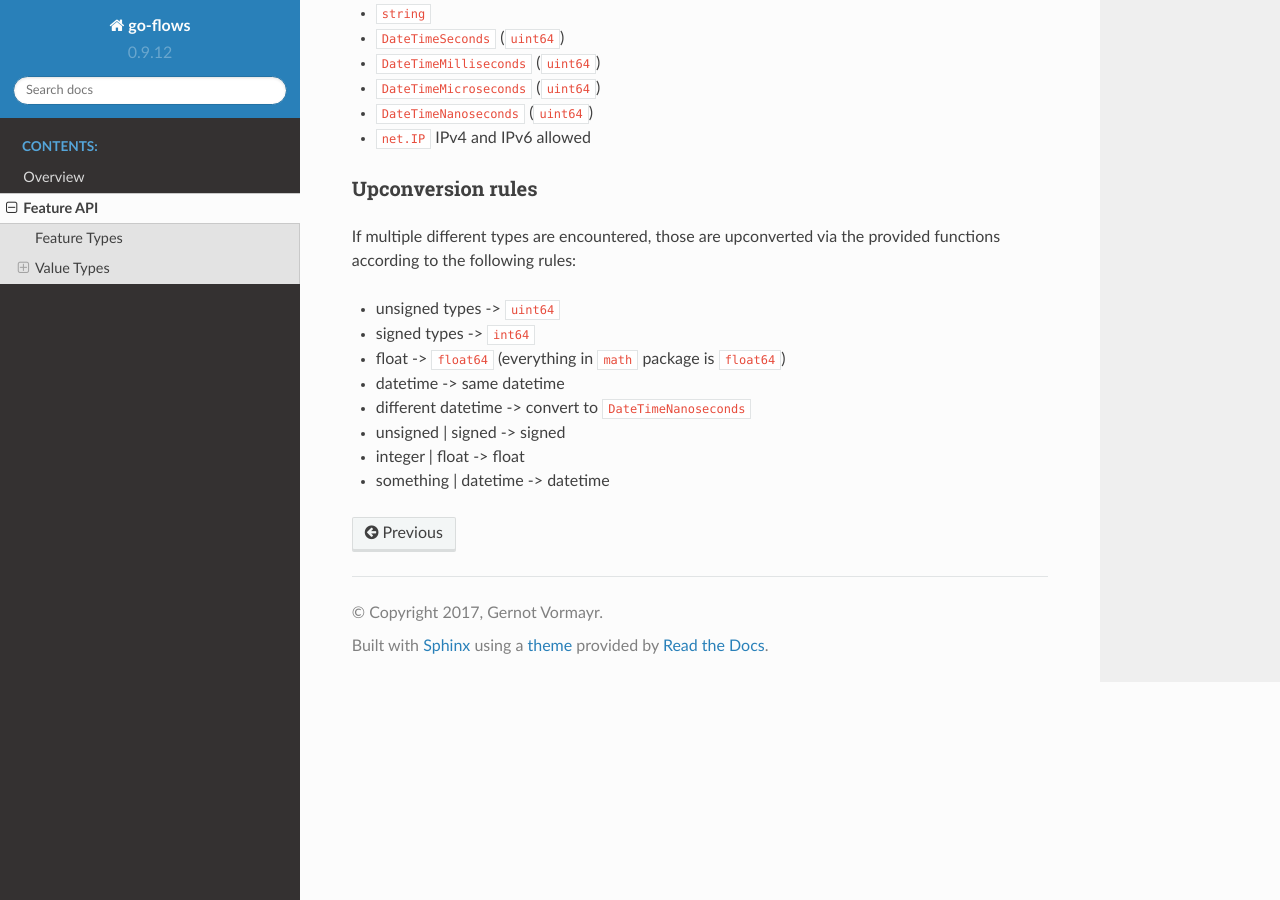
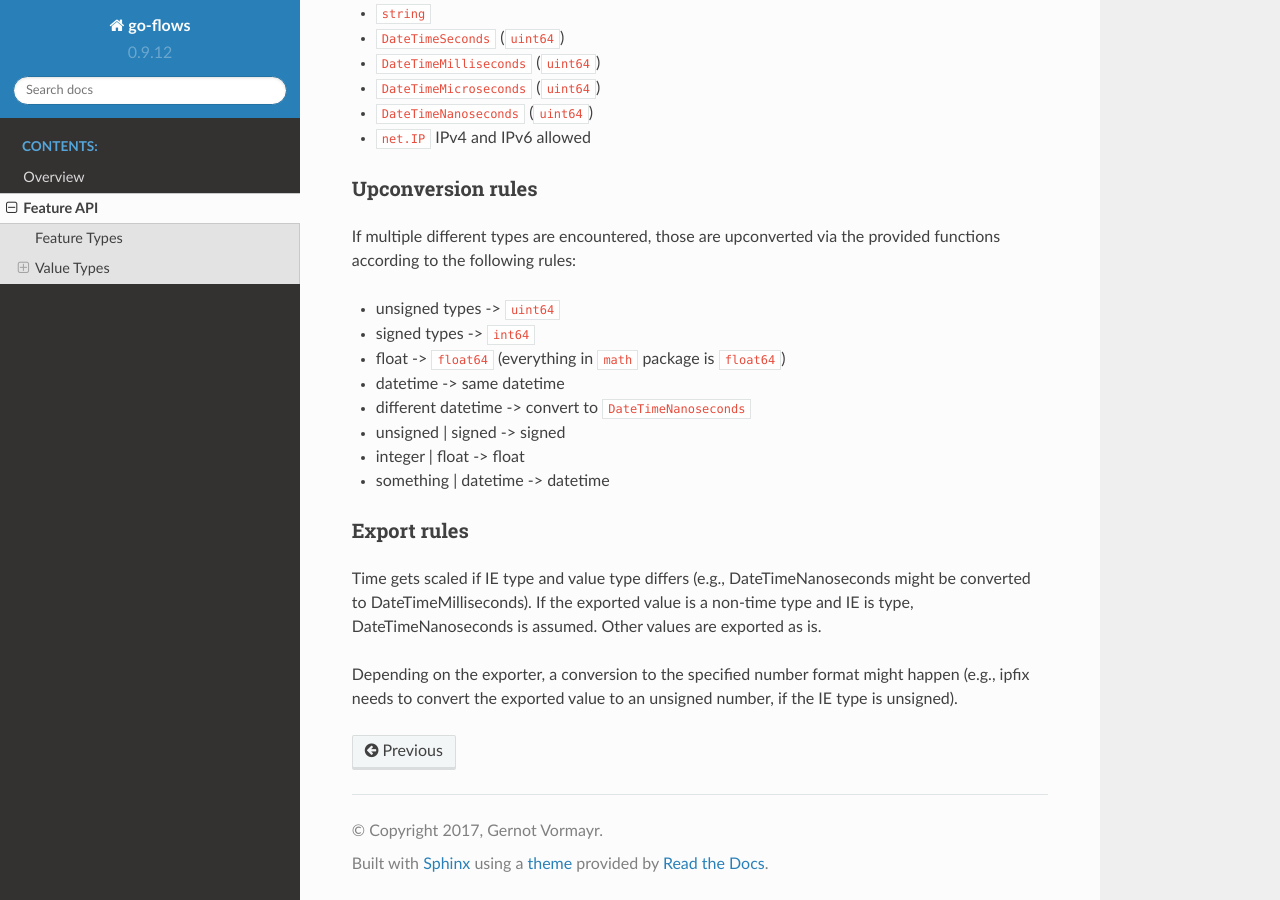
Before and after one commit to CN-TU/go-flows, a Sphinx documentation site: the page built from doc/featureapi.rst, in a window 1280 px wide and 900 px high, scrolled down 1208 px. Built offline with Sphinx 7.4.7 and the Read the Docs theme 2.0.0, drawn with Linux system fonts in a browser that asks for light colours.

Commit message:
Add export rules to documentation

```diff
--- a/doc/featureapi.rst
+++ b/doc/featureapi.rst
@@ -62,3 +62,14 @@ to the following rules:
 * unsigned | signed -> signed
 * integer | float -> float
 * something | datetime -> datetime
+
+Export rules
+^^^^^^^^^^^^
+
+Time gets scaled if IE type and value type differs (e.g., DateTimeNanoseconds might be converted to
+DateTimeMilliseconds). If the exported value is a non-time type and IE is type, DateTimeNanoseconds
+is assumed. Other values are exported as is.
+
+Depending on the exporter, a conversion to the specified number format
+might happen (e.g., ipfix needs to convert the exported value to an unsigned number, if the IE type
+is unsigned).
```
